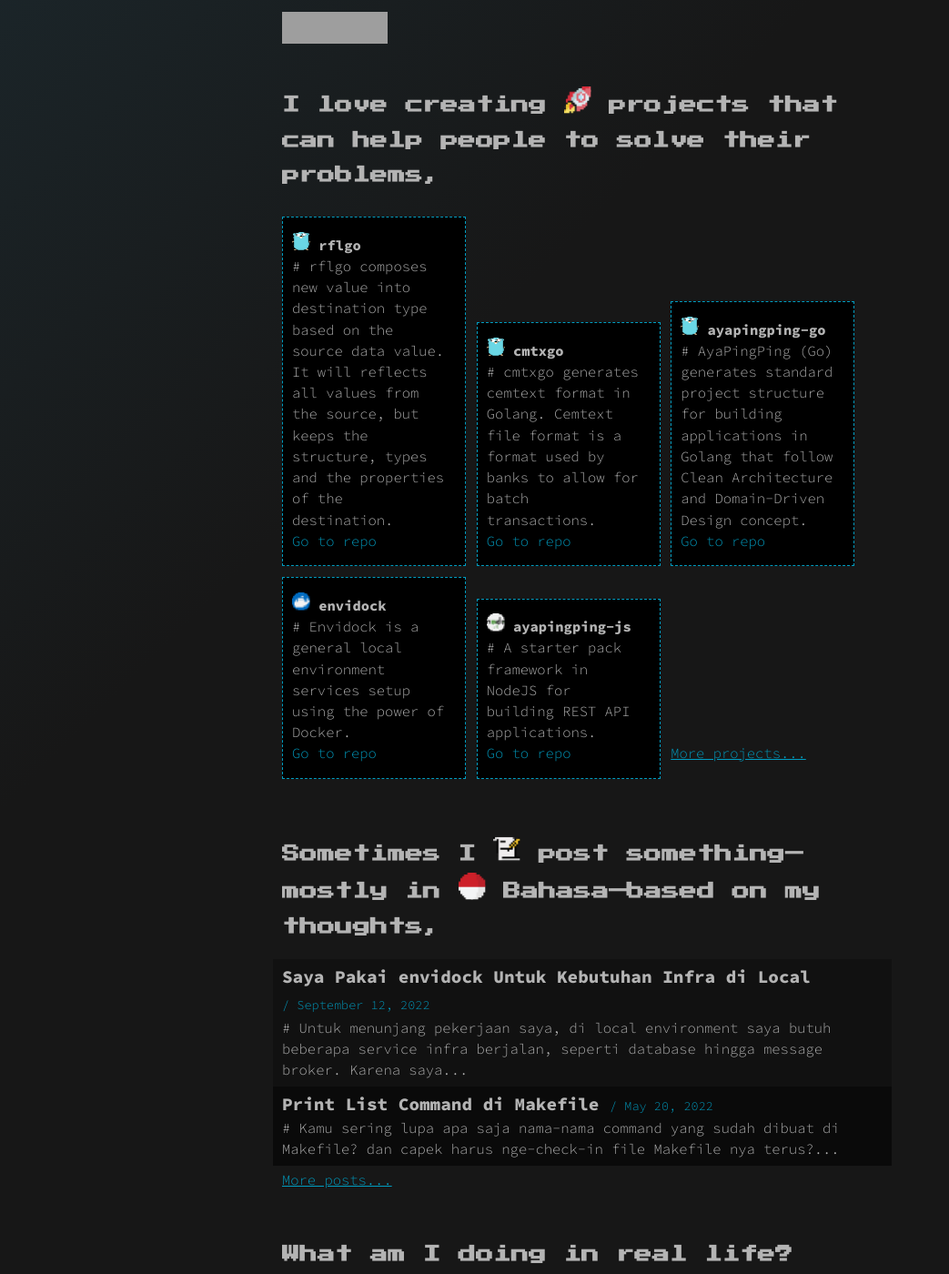
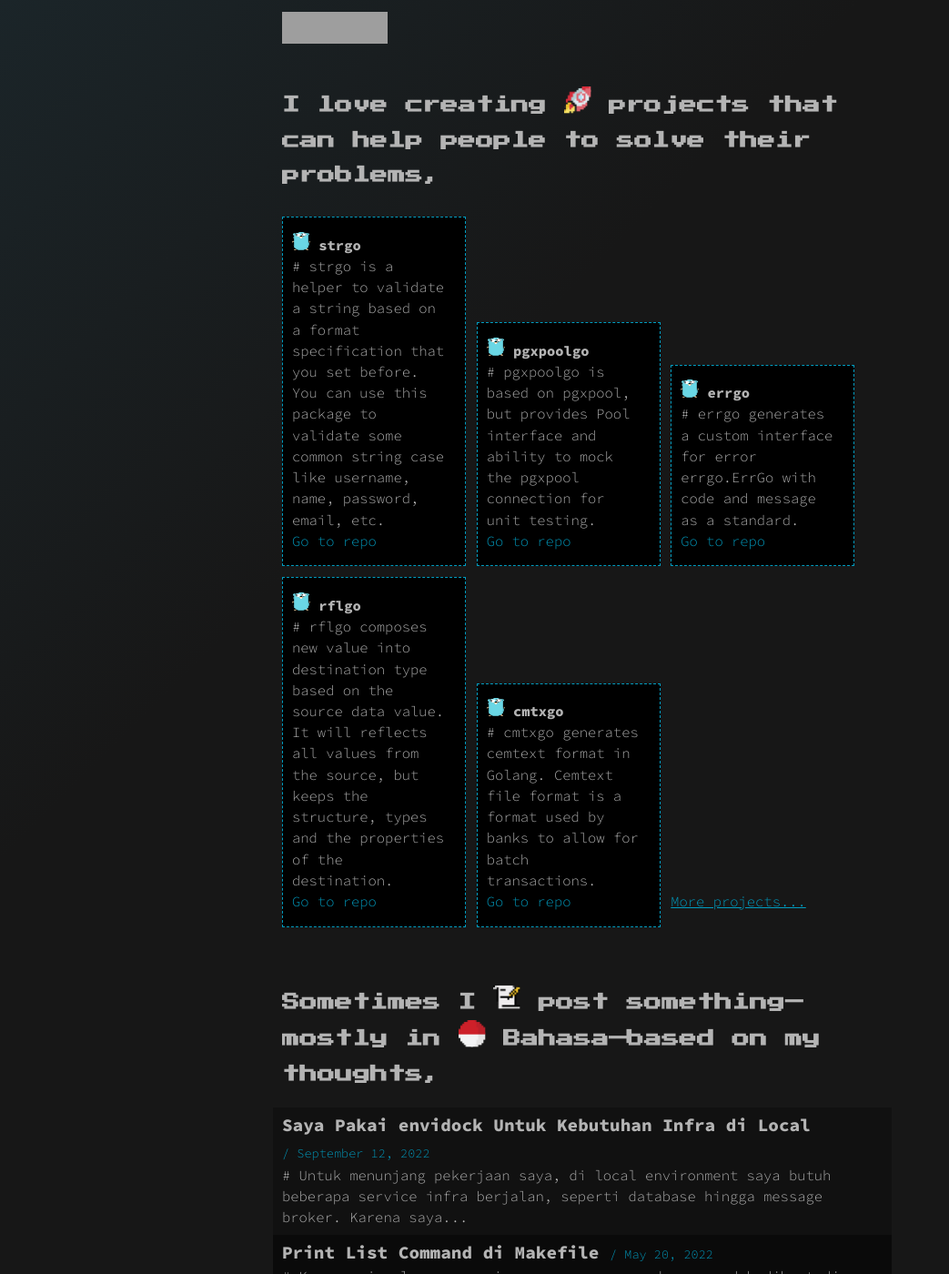
Before and after one commit to dalikewara/dalikewara.github.io, a Jekyll site: the page built from index.html, in a window 1280 px wide and 1400 px high, scrolled down 687 px. Shown: the whole window at 91% size, without its empty margins (0-1043 px from the left). Built offline with Jekyll 4.4.1, drawn with Linux system fonts in a browser that asks for light colours; nearby versions of some CDN libraries; grey boxes are pictures that could not be loaded.

Commit message:
update project list

```diff
--- a/_data/projects.yml
+++ b/_data/projects.yml
@@ -1,3 +1,18 @@
+- name: "strgo"
+  url: "https://github.com/dalikewara/strgo"
+  iconUrl: "/assets/img/golang-pixel.png"
+  description: "strgo is a helper to validate a string based on a format specification that you set before. You can use this package to validate some common string case like username, name, password, email, etc."
+
+- name: "pgxpoolgo"
+  url: "https://github.com/dalikewara/pgxpoolgo"
+  iconUrl: "/assets/img/golang-pixel.png"
+  description: "pgxpoolgo is based on pgxpool, but provides Pool interface and ability to mock the pgxpool connection for unit testing."
+
+- name: "errgo"
+  url: "https://github.com/dalikewara/errgo"
+  iconUrl: "/assets/img/golang-pixel.png"
+  description: "errgo generates a custom interface for error errgo.ErrGo with code and message as a standard."
+
 - name: "rflgo"
   url: "https://github.com/dalikewara/rflgo"
   iconUrl: "/assets/img/golang-pixel.png"
```
